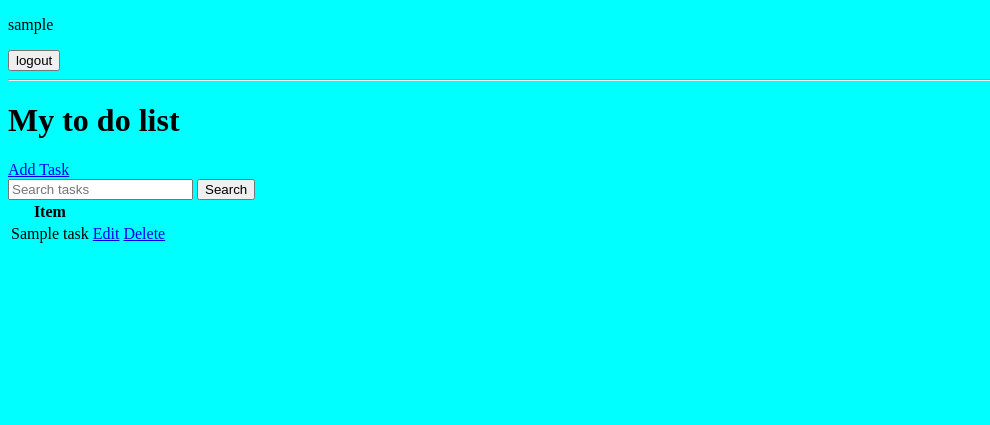
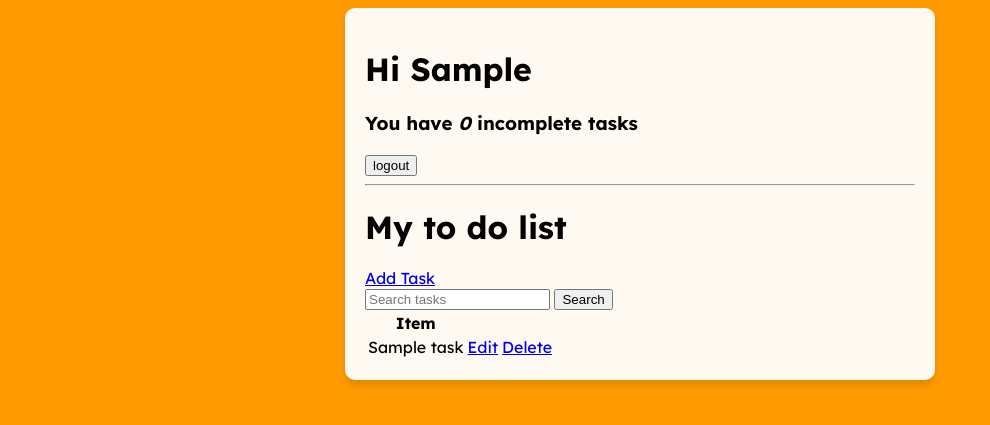
Before and after one commit to SarahcEmm/to-do-or-not-to-do, a Django app: page / in a window 1280 px wide. Shown: the top 425 px of the page, without its empty margins (0-990 px from the left). Run offline with Django 4.2, Linux system fonts and the light colour scheme; a user stored in the database is signed in; tables that the repository leaves empty hold one stand-in row (values such as "Sample post").

Commit message:
add incolpete task counter

```diff
--- a/base/templates/base/main.html
+++ b/base/templates/base/main.html
@@ -4,11 +4,8 @@
     <meta charset="UTF-8">
     <meta name="viewport" content="width=device-width, initial-scale=1.0">
     <title>To do or not to do</title>
-    <style>
-        body{
-            background-color: aqua;
-        }
-    </style>
+    {% load static %}
+    <link rel="stylesheet" href="{% static 'css/styles.css' %}">
 </head>
 <body>
 
--- a/base/templates/base/register.html
+++ b/base/templates/base/register.html
@@ -9,6 +9,6 @@
 
     </form>
 
-    <p>Already have an account? <a href="">Login</a></p>
+    <p>Already have an account? <a href="{% url 'login' %}">Login</a></p>
 
     {% endblock content %}
--- a/base/templates/base/task_list.html
+++ b/base/templates/base/task_list.html
@@ -1,8 +1,13 @@
 {% extends 'base/main.html' %}
 {% block content %}
+
+<div class="header">
+<div>
+    <h1>Hi {{request.user|title}}</h1>
+    <h3>You have <i>{{ count }}</i> incomplete task{{count|pluralize}}</h3>
+</div>
 {% if request.user.is_authenticated %}
 
-<p>{{request.user}}</p>
 <form method="post" action="{% url 'logout' %}">
     {% csrf_token %}
     <button type="submit">logout</button>
@@ -10,6 +15,10 @@
 {% else %}
 <a href="{% url 'login' %}">Login</a>
 {% endif %}
+</div>
+
+
+
     <hr>
     <h1>My to do list</h1>
 
--- a/base/views.py
+++ b/base/views.py
@@ -1,16 +1,13 @@
 from django.shortcuts import render, redirect
-from django.views.generic.list import ListView
-from django.views.generic.detail import DetailView
-from django.views.generic.edit import CreateView, UpdateView, DeleteView, FormView
+from django.views.generic import ListView, DetailView, CreateView, UpdateView, DeleteView, FormView
 from django.urls import reverse_lazy
 from django.contrib.auth.views import LoginView
+from django.contrib.auth.forms import UserCreationForm
+from django.contrib.auth import login
 from django.contrib.auth.mixins import LoginRequiredMixin
-from django.contrib.auth.forms import UserCreationForm
-from django.views.generic.list import ListView
-from django.contrib.auth import login
 from .models import Task
 
-
+# Custom LoginView
 class CustomLoginView(LoginView):
     template_name = 'base/login.html'
     fields = '__all__'
@@ -19,6 +16,8 @@ class CustomLoginView(LoginView):
     def get_success_url(self):
         return reverse_lazy('tasks')
 
+
+# Register Page to handle user sign-up
 class RegisterPage(FormView):
     template_name = 'base/register.html'
     form_class = UserCreationForm
@@ -37,9 +36,7 @@ class RegisterPage(FormView):
         return super(RegisterPage, self).get(*args, **kwargs)
 
 
-
-
-
+# Task List to display tasks for the logged-in user with optional search
 class TaskList(LoginRequiredMixin, ListView):
     model = Task
     context_object_name = 'tasks'
@@ -63,8 +60,14 @@ class TaskList(LoginRequiredMixin, ListView):
         search_input = self.request.GET.get('search-area') or ''
         context['search_input'] = search_input
 
+        # Count of incomplete tasks
+        incomplete_tasks = Task.objects.filter(user=self.request.user, complete=False)
+        context['count'] = incomplete_tasks.count()
+
         return context
 
+
+# Task Detail to view details of a task
 class TaskDetail(LoginRequiredMixin, DetailView):
     model = Task
     context_object_name = 'task'
@@ -74,6 +77,8 @@ class TaskDetail(LoginRequiredMixin, DetailView):
         # Restrict task details to tasks owned by the logged-in user
         return Task.objects.filter(user=self.request.user)
 
+
+# Task Update to allow task modifications
 class TaskUpdate(LoginRequiredMixin, UpdateView):
     model = Task
     fields = ['title', 'description', 'complete']
@@ -83,7 +88,9 @@ class TaskUpdate(LoginRequiredMixin, UpdateView):
         # Restrict updates to tasks owned by the logged-in user
         return Task.objects.filter(user=self.request.user)
 
-class DeleteView(LoginRequiredMixin, DeleteView):
+
+# Task Delete to delete a task
+class TaskDelete(LoginRequiredMixin, DeleteView):
     model = Task
     context_object_name = 'task'
     success_url = reverse_lazy('tasks')
@@ -92,6 +99,8 @@ class DeleteView(LoginRequiredMixin, DeleteView):
         # Restrict deletions to tasks owned by the logged-in user
         return Task.objects.filter(user=self.request.user)
 
+
+# Task Create to allow creation of new tasks
 class TaskCreate(LoginRequiredMixin, CreateView):
     model = Task
     fields = ['title', 'description', 'complete']  # Exclude the 'user' field
--- /dev/null
+++ b/static/css/styles.css
@@ -0,0 +1,16 @@
+@import url('https://fonts.googleapis.com/css2?family=Lexend+Deca:wght@100..900&family=Lexend:wght@100..900&display=swap');
+
+
+body {
+    background-color: #ff9a00;
+    font-family: Lexend, sans-serif;
+}
+
+.container {
+    margin: auto;
+    max-width: 550px;
+    padding: 20px;
+    background-color: #FFFAF1;
+    border-radius: 10px;
+    box-shadow: 0 6px 6px rgba(0, 0, 0, 0.1);
+}
--- a/todo_list/settings.py
+++ b/todo_list/settings.py
@@ -130,6 +130,7 @@ LOGIN_URL = '/login/'
 # https://docs.djangoproject.com/en/4.2/howto/static-files/
 
 STATIC_URL = 'static/'
+STATICFILES_DIRS = [BASE_DIR / 'static']
 
 # static root
 # staticfiles dirs
```
